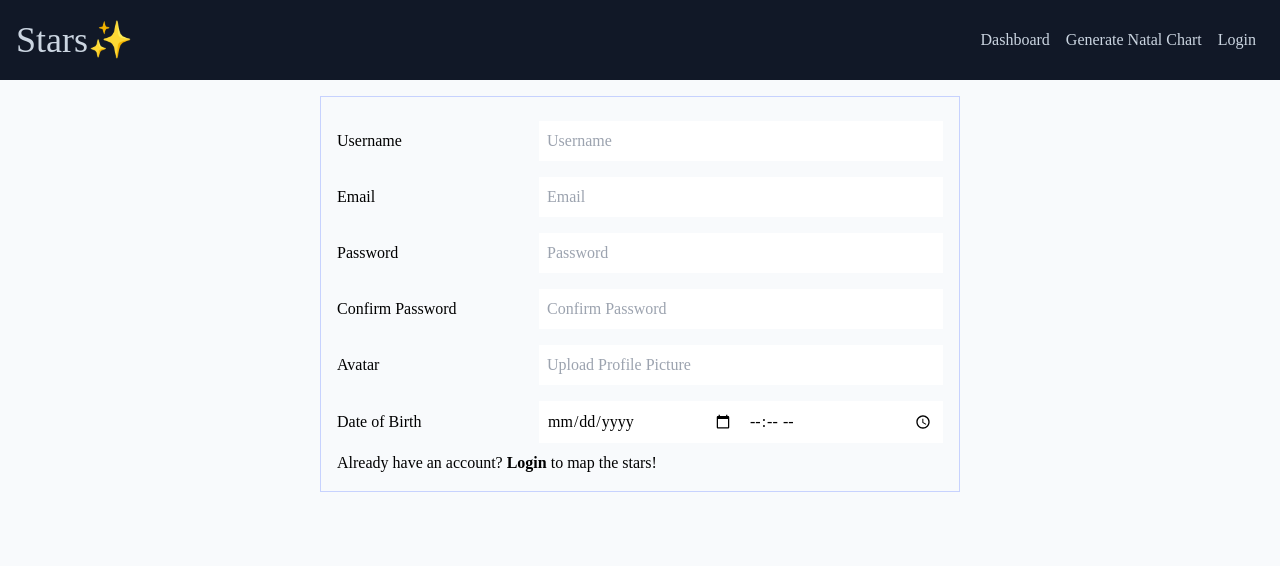
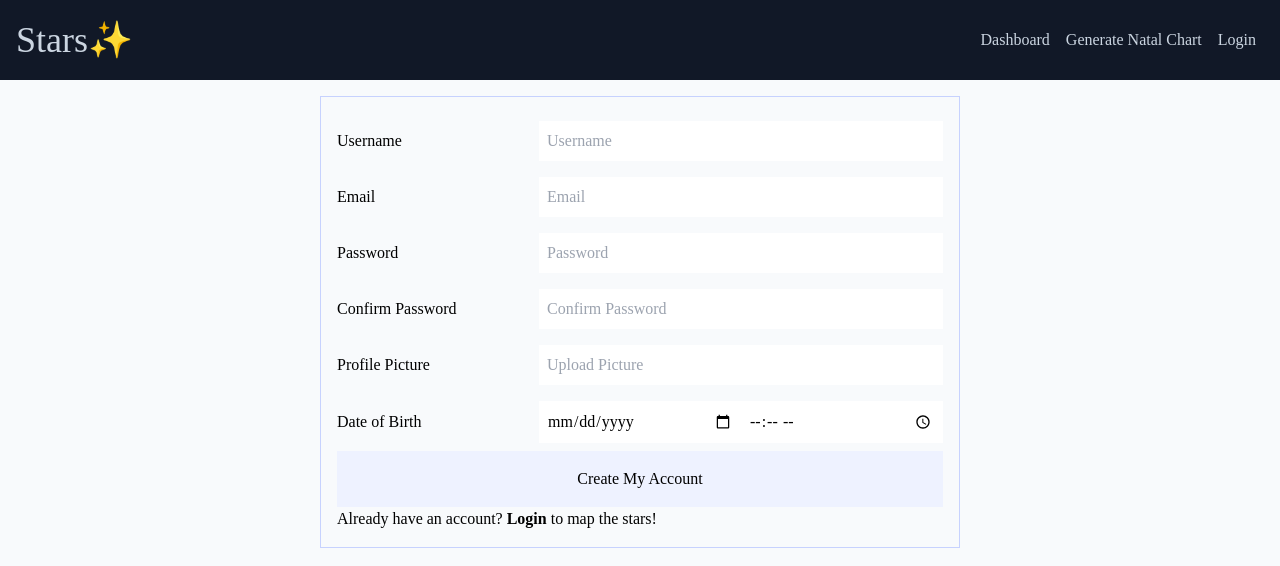
Before and after one commit to allanlalangan/stars, a React (Create React App) app: page /create-account in a window 1280 px wide. Shown: the top 566 px of the page. Built offline with nearby package versions, Linux system fonts and the light colour scheme; no server answers.

Commit message:
add reusable FormInput component, update input util props

```diff
--- /dev/null
+++ b/src/components/FormInput.jsx
@@ -0,0 +1,20 @@
+const FormInput = (props) => {
+  const { onChange, label, type, name, value, pattern, placeholder } = props;
+  return (
+    <fieldset className='flex items-center'>
+      <label htmlFor={name} className='w-1/3'>
+        {label}
+      </label>
+      <input
+        onChange={onChange}
+        type={type}
+        name={name}
+        value={value}
+        pattern={pattern}
+        placeholder={placeholder}
+        className='my-2 w-2/3 p-2'
+      />
+    </fieldset>
+  );
+};
+export default FormInput;
--- a/src/components/Login.jsx
+++ b/src/components/Login.jsx
@@ -1,9 +1,14 @@
 import { Link } from 'react-router-dom';
+import { inputs } from '../util/inputs';
+import FormInput from './FormInput';
 
 const Login = () => {
+  const loginInputs = inputs.slice(1, 3);
+
   const handleSubmit = (e) => {
     e.preventDefault();
   };
+
   return (
     <form
       onSubmit={handleSubmit}
@@ -16,26 +21,16 @@ const Login = () => {
         <span className='z-10 bg-slate-50 px-4'>or</span>
         <div className='absolute top-1/2 h-[1px] w-full bg-indigo-100'></div>
       </span>
-      <fieldset className='flex items-center'>
-        <label htmlFor='email' className='w-1/3'>
-          Email
-        </label>
-        <input
-          type='text'
-          className='my-2 w-2/3 p-2'
-          placeholder='Email'
-        ></input>
-      </fieldset>
-      <fieldset className='flex items-center'>
-        <label htmlFor='password' className='w-1/3'>
-          Password
-        </label>
-        <input
-          type='text'
-          className='my-2 w-2/3 p-2'
-          placeholder='Password'
-        ></input>
-      </fieldset>
+      {loginInputs?.map(({ name, type, placeholder, required, label }, i) => (
+        <FormInput
+          key={i}
+          name={name}
+          type={type}
+          placeholder={placeholder}
+          required={required}
+          label={label}
+        />
+      ))}
       <span>
         Not a member?{' '}
         <Link
--- a/src/components/Register.jsx
+++ b/src/components/Register.jsx
@@ -1,69 +1,43 @@
+import FormInput from './FormInput';
 import { Link } from 'react-router-dom';
+import { inputs as registerInputs } from '../util/inputs';
+import { useState } from 'react';
 
 const Register = () => {
+  const [values, setValues] = useState({
+    username: '',
+    email: '',
+    password: '',
+    confirm: '',
+    profilePic: '',
+  });
+
   const handleSubmit = (e) => {
     e.preventDefault();
   };
+
+  const onChange = (e) => {
+    setValues({ ...values, [e.target.name]: e.target.value });
+  };
+
   return (
     <form
       onSubmit={handleSubmit}
       className='m-auto mt-4 flex max-w-screen-sm flex-col border border-indigo-200 p-4'
     >
-      <fieldset className='flex items-center'>
-        <label htmlFor='username' className='w-1/3'>
-          Username
-        </label>
-        <input
-          type='text'
-          name='username'
-          className='my-2 w-2/3 p-2'
-          placeholder='Username'
-        ></input>
-      </fieldset>
-      <fieldset className='flex items-center'>
-        <label htmlFor='email' className='w-1/3'>
-          Email
-        </label>
-        <input
-          type='email'
-          name='email'
-          className='my-2 w-2/3 p-2'
-          placeholder='Email'
-        ></input>
-      </fieldset>
-      <fieldset className='flex items-center'>
-        <label htmlFor='password' className='w-1/3'>
-          Password
-        </label>
-        <input
-          type='password'
-          name='password'
-          className='my-2 w-2/3 p-2'
-          placeholder='Password'
-        ></input>
-      </fieldset>
-      <fieldset className='flex items-center'>
-        <label htmlFor='confirm' className='w-1/3'>
-          Confirm Password
-        </label>
-        <input
-          type='password'
-          name='confirm'
-          className='my-2 w-2/3 p-2'
-          placeholder='Confirm Password'
-        ></input>
-      </fieldset>
-      <fieldset className='flex items-center'>
-        <label htmlFor='profilePic' className='w-1/3'>
-          Avatar
-        </label>
-        <input
-          type='text'
-          name='profilePic'
-          className='my-2 w-2/3 p-2'
-          placeholder='Upload Profile Picture'
-        ></input>
-      </fieldset>
+      {registerInputs?.map((input, i) => (
+        <FormInput
+          key={i}
+          onChange={onChange}
+          {...input}
+          pattern={
+            input.name === 'confirm'
+              ? values.password
+              : input.pattern || undefined
+          }
+          value={values[input.name]}
+        />
+      ))}
       <fieldset className='flex items-center'>
         <label htmlFor='birthdate' className='w-1/3'>
           Date of Birth
@@ -71,6 +45,12 @@ const Register = () => {
         <input type='date' name='birthdate' className='my-2 w-1/3 p-2'></input>
         <input type='time' name='birthtime' className='my-2 w-1/3 p-2'></input>
       </fieldset>
+      <button
+        type='submit'
+        className='bg-indigo-50 py-4 transition hover:bg-indigo-200'
+      >
+        Create My Account
+      </button>
       <span>
         Already have an account?{' '}
         <Link className='underline-offset-4 hover:underline' to='/login'>
--- a/src/util/inputs.js
+++ b/src/util/inputs.js
@@ -32,23 +32,7 @@ export const inputs = [
     placeholder: 'Confirm Password',
     label: 'Confirm Password',
     required: true,
-    errorMessage: '',
-  },
-  {
-    name: 'birthdate',
-    type: 'date',
-    placeholder: '',
-    label: '',
-    required: false,
-    errorMessage: '',
-  },
-  {
-    name: 'birthtime',
-    type: 'time',
-    placeholder: '',
-    label: '',
-    required: false,
-    errorMessage: '',
+    errorMessage: 'Passwords do not match',
   },
   {
     name: 'profilePic',
```
